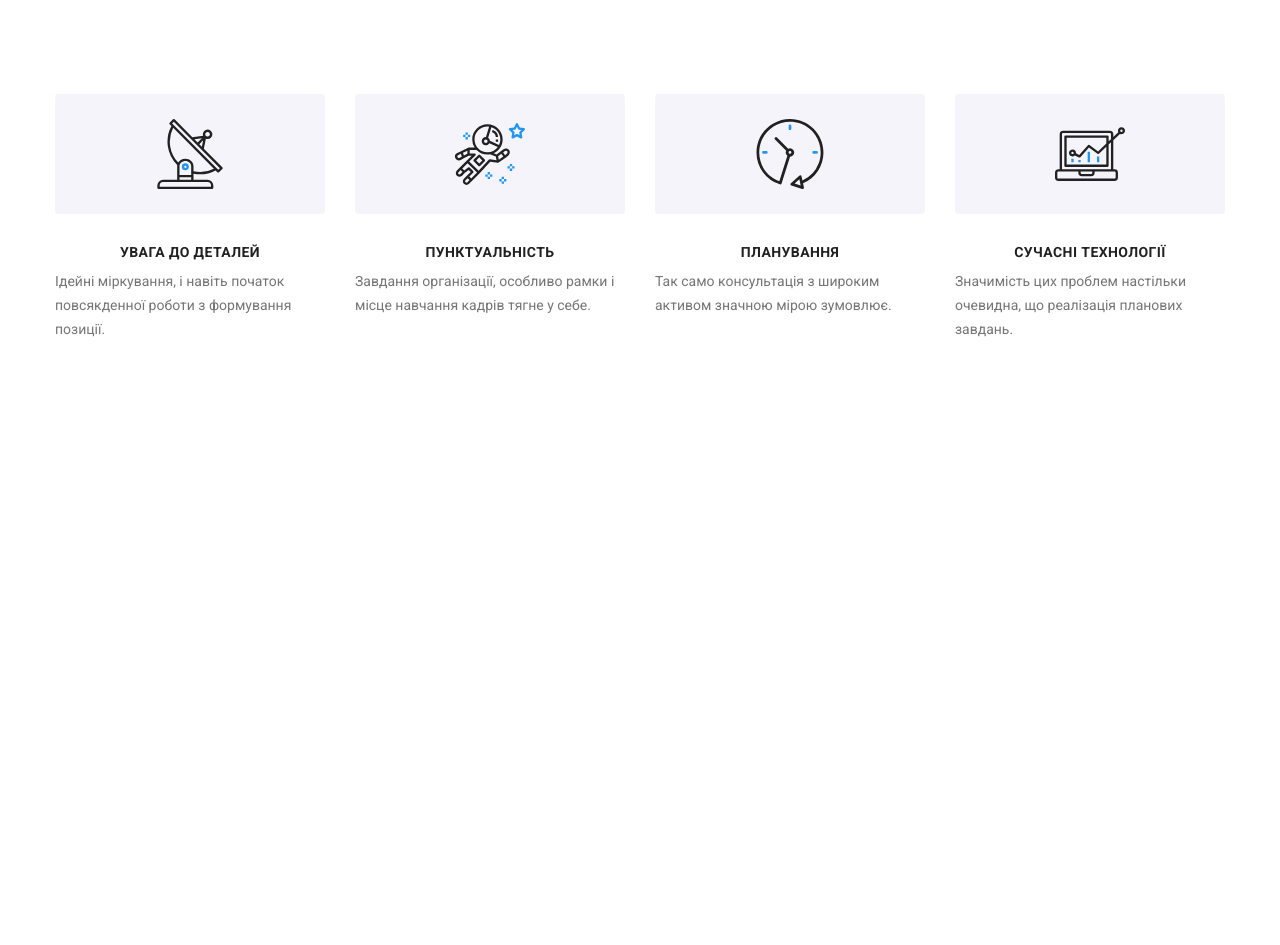
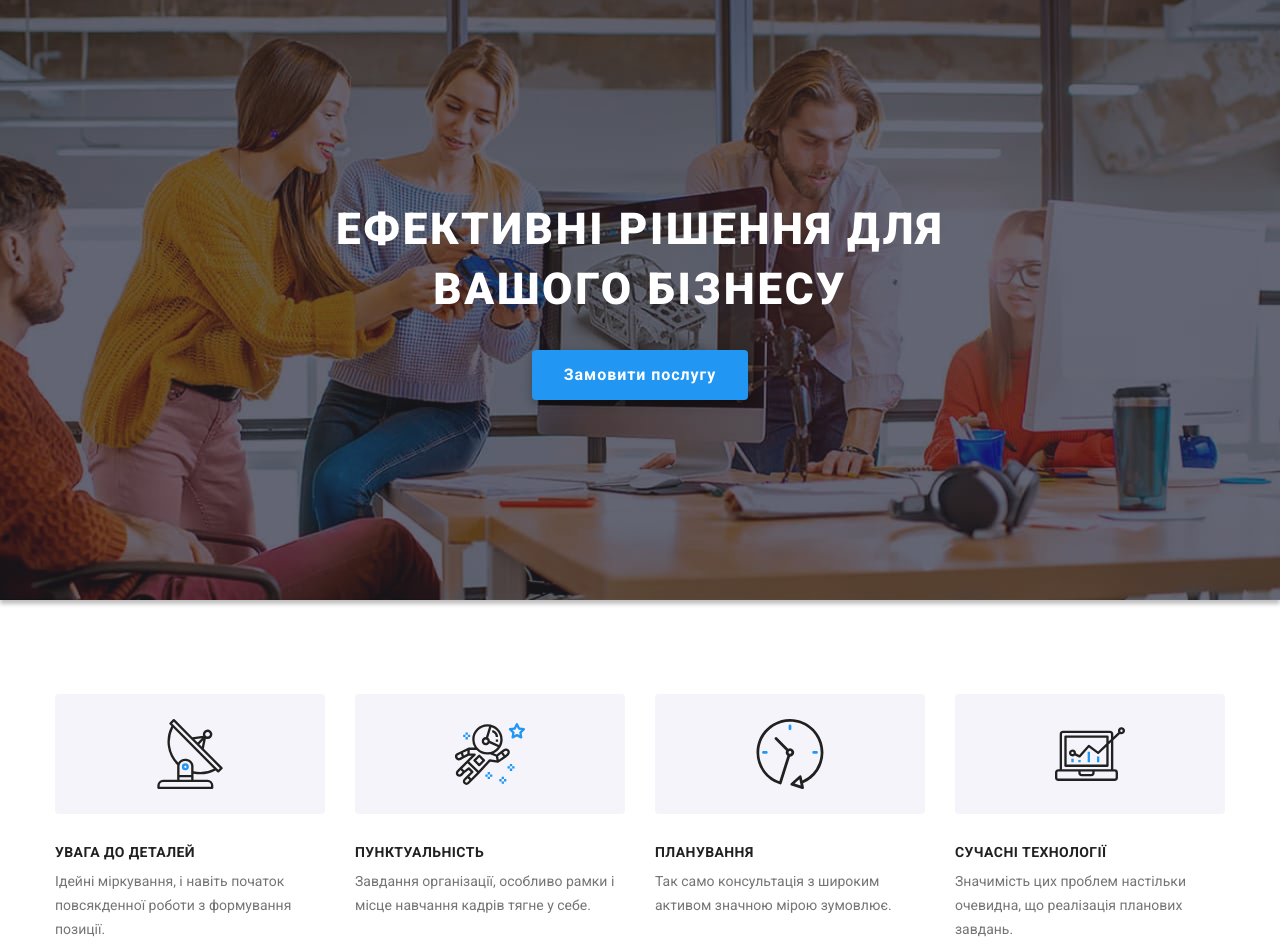
Before and after one commit to Marhosius/goit-markup-hw-08, a plain HTML site: page index.html in a window 1280 px wide. Shown: the top 945 px of the page. Before the commit the page ends 800 px from the top, so only its background shows below. Drawn offline with nearby package versions, Linux system fonts and the light colour scheme.

Commit message:
Benefits finish & hero start (title container & section )

```diff
--- a/index.html
+++ b/index.html
@@ -67,14 +67,14 @@
     </header> -->
     <main>
       <!-- HERO -->
-      <!-- <section class="hero-section">
+      <section class="hero-section">
         <div class="hero">
           <h1 class="hero__title">Ефективні рішення для вашого бізнесу</h1>
           <button type="button" class="hero__button" data-modal-open>
             Замовити послугу
           </button>
         </div>
-      </section> -->
+      </section>
       <!-- OUR benefits -->
       <section class="section benefit-section">
         <div class="benefit">
@@ -140,7 +140,7 @@
         </div>
       </section>
       <!-- Wtat we do -->
-      <!-- <section class="services-section">
+      <section class="services-section">
         <div class="services-container">
           <h2 class="services-container__title">Чим ми займаємося</h2>
           <ul class="services">
@@ -185,9 +185,9 @@
             </li>
           </ul>
         </div>
-      </section> -->
+      </section>
       <!-- OUR TEEM -->
-      <!-- <section class="team-section">
+      <section class="team-section">
         <div class="team-container">
           <h2 class="team-container__title">Наша команда</h2>
           <ul class="team">
@@ -453,7 +453,7 @@
             </li>
           </ul>
         </div>
-      </section> -->
+      </section>
       <!-- PARTNERS -->
       <!-- <section class="partners-section">
         <div class="partners-container">
--- a/sass/components/_benefits.scss
+++ b/sass/components/_benefits.scss
@@ -9,7 +9,9 @@
     font-size: 14px;
     text-transform: uppercase;
     margin-bottom: 10px;
-    text-align: center;
+    @media screen and (max-width: 767px) {
+            text-align: center;
+        }
 }
 .benefit__title {
     @extend %text-hiden;
--- a/sass/components/_hero.scss
+++ b/sass/components/_hero.scss
@@ -4,11 +4,19 @@
     background-repeat: no-repeat;
     background-size: cover;
     background-position: center;
-    max-width: 1600px;
+    max-width: 480px;
     margin: 0 auto;
     background-color: rgba(196, 196, 196, 1);
-    padding-top: 200px;
-    padding-bottom: 200px;
+    padding-top: 118px;
+    padding-bottom: 118px;
+    @media screen and (min-width: 767px) {
+            max-width: 768px;
+        }
+    @media screen and (min-width: 1199px) {
+            max-width: 1600px;
+            padding-top: 200px;
+            padding-bottom: 200px;
+        }
 }
 .hero {
     @extend %container;
@@ -16,16 +24,22 @@
 .hero__title {
     @extend %title;
     color: var(--color-onblack);
+    font-family: Roboto;
+    font-size: 26px;
     font-weight: 900;
-    font-size: 44px;
-    line-height: 1.36;
+    line-height: 1.62;
+    letter-spacing: 0.06em;
+    margin-bottom: 30px;
     text-transform: uppercase;
     text-align: center;
-    letter-spacing: 0.06em;
-    margin-bottom: 30px;
-    max-width: 696px;
+    max-width: 360px;
     margin-left: auto;
     margin-right: auto;
+    @media screen and (min-width: 1199px) {
+            font-size: 44px;
+            line-height: 1.36;
+            max-width: 696px;
+        }
 
 }
 
```
Also changed, not shown: css/main.css, css/main.min.css, images/hero/imgbg_1600x1.jpg (added), images/hero/imgbg_480x1.jpg (added), images/hero/imgbg_480x2.jpg (added), images/hero/imgbg_768x1.jpg (added), images/hero/imgbg_768x2.jpg (added), 3 other files.
